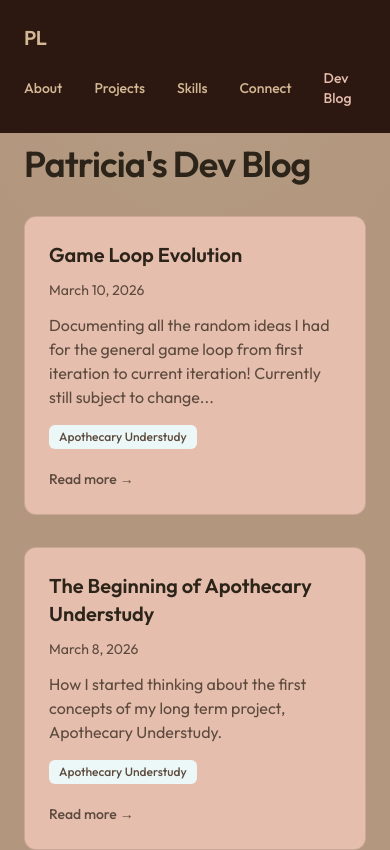
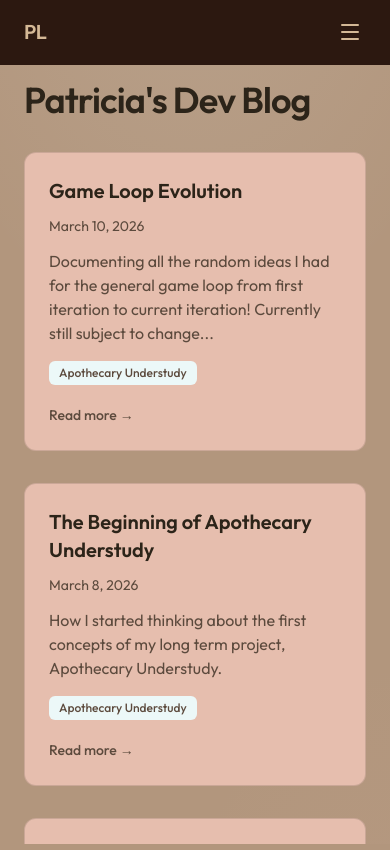
Before and after one commit to pkwlo/Portfolio, a React (Vite) app: page /blog in a window 390 px wide. Shown: the top 850 px of the page. Built offline with nearby package versions, Linux system fonts and the light colour scheme.

Commit message:
add mobile view and fix scrollbar

```diff
--- a/src/App.tsx
+++ b/src/App.tsx
@@ -3,6 +3,14 @@ import NavTop from "./sections/NavTop";
 import Home from "./pages/Home";
 import Blog from "./pages/Blog";
 import BlogPost from "./pages/BlogPost";
+
+function BlogLayout({ children }: { children: React.ReactNode }) {
+  return (
+    <div className="scroll-container fixed top-14 md:top-20 inset-x-0 bottom-0 overflow-y-auto overflow-x-hidden">
+      {children}
+    </div>
+  );
+}
 
 function App() {
   return (
@@ -10,8 +18,8 @@ function App() {
       <NavTop />
       <Routes>
         <Route path="/" element={<Home />} />
-        <Route path="/blog" element={<Blog />} />
-        <Route path="/blog/:slug" element={<BlogPost />} />
+        <Route path="/blog" element={<BlogLayout><Blog /></BlogLayout>} />
+        <Route path="/blog/:slug" element={<BlogLayout><BlogPost /></BlogLayout>} />
       </Routes>
     </>
   );
--- a/src/index.css
+++ b/src/index.css
@@ -1,4 +1,6 @@
 @import "tailwindcss";
+@config "../tailwind.config.js";
+@source "../src";
 
 :root {
   --color-bg: #b2967d;
@@ -33,25 +35,25 @@ body {
 }
 
 /* Custom scrollbar - matches page color scheme */
-.scroll-container::-webkit-scrollbar {
+::-webkit-scrollbar {
   width: 8px;
 }
 
-.scroll-container::-webkit-scrollbar-track {
+::-webkit-scrollbar-track {
   background: var(--color-section);
 }
 
-.scroll-container::-webkit-scrollbar-thumb {
+::-webkit-scrollbar-thumb {
   background: var(--color-cards);
   border-radius: 4px;
 }
 
-.scroll-container::-webkit-scrollbar-thumb:hover {
+::-webkit-scrollbar-thumb:hover {
   background: var(--color-highlight);
 }
 
 /* Firefox */
-.scroll-container {
+* {
   scrollbar-width: thin;
   scrollbar-color: var(--color-cards) var(--color-section);
 }
--- a/src/pages/Blog.tsx
+++ b/src/pages/Blog.tsx
@@ -12,8 +12,8 @@ export default function Blog() {
     : posts;
 
   return (
-    <div className="min-h-screen bg-gradient-mesh pt-24">
-      <div className="max-w-4xl mx-auto px-6 py-12 md:px-8">
+    <div className="min-h-screen bg-gradient-mesh">
+      <div className="max-w-4xl mx-auto px-6 py-6 md:py-12 md:px-8">
         {activeTag && (
           <Link
             to="/blog"
--- a/src/pages/BlogPost.tsx
+++ b/src/pages/BlogPost.tsx
@@ -9,7 +9,7 @@ export default function BlogPost() {
 
   if (!post) {
     return (
-      <div className="min-h-screen bg-gradient-mesh flex flex-col items-center justify-center px-6 pt-24">
+      <div className="min-h-screen bg-gradient-mesh flex flex-col items-center justify-center px-6">
         <h1 className="text-2xl font-semibold text-[var(--color-text)] mb-4">
           Post not found
         </h1>
@@ -24,8 +24,8 @@ export default function BlogPost() {
     );
   }
   return (
-    <div className="min-h-screen bg-gradient-mesh pt-24">
-      <article className="max-w-3xl mx-auto px-6 py-12 md:px-8">
+    <div className="min-h-screen bg-gradient-mesh">
+      <article className="max-w-3xl mx-auto px-6 py-6 md:py-12 md:px-8">
         <Link
           to="/blog"
           className="inline-flex items-center gap-2 text-sm text-[var(--color-text-muted)] hover:text-[var(--color-accent)] mb-8 transition-colors"
--- a/src/pages/Home.tsx
+++ b/src/pages/Home.tsx
@@ -28,7 +28,7 @@ export default function Home() {
           }
         }
       },
-      { threshold: 0.5 }
+      { threshold: 0.3 }
     );
     SECTIONS.forEach((id) => {
       const el = document.getElementById(id);
@@ -43,10 +43,10 @@ export default function Home() {
   const isLastSection = nextIndex === 0;
 
   return (
-    <div className="scroll-container bg-gradient-mesh h-screen w-full overflow-y-auto overflow-x-hidden snap-y snap-mandatory">
+    <div className="scroll-container bg-gradient-mesh fixed top-14 md:top-20 inset-x-0 bottom-0 overflow-y-auto overflow-x-hidden snap-y snap-mandatory">
       <a
         href={`#${nextSection}`}
-        className="fixed bottom-6 left-1/2 -translate-x-1/2 z-40 flex flex-col items-center gap-1 text-[#ECF8F8]/90 hover:text-[#EEE4E1] transition-colors"
+        className="hidden md:flex fixed bottom-6 left-1/2 -translate-x-1/2 z-40 flex-col items-center gap-1 text-[#ECF8F8]/90 hover:text-[#EEE4E1] transition-colors"
         aria-label={isLastSection ? "Scroll to top" : "Scroll down"}
       >
         <span className="text-xs font-medium">
--- a/src/sections/About.tsx
+++ b/src/sections/About.tsx
@@ -9,10 +9,10 @@ export default function About() {
       whileInView={{ opacity: 1, y: 0 }}
       viewport={{ once: true, amount: 0.2 }}
       transition={{ duration: 0.5, ease: "easeOut" }}
-      className="min-h-screen snap-start snap-always flex flex-col justify-center px-6 md:px-8"
+      className="min-h-screen snap-start snap-always flex flex-col justify-center px-6 md:px-8 pt-6 pb-6 md:pb-16"
     >
       <div className="mx-auto max-w-4xl w-full">
-        <div className="rounded-2xl border border-[var(--color-border)] bg-[#e6beae] p-8 md:p-12 backdrop-blur-sm">
+        <div className="rounded-2xl border border-[var(--color-border)] bg-[#e6beae] p-5 sm:p-8 md:p-12 backdrop-blur-sm">
         <p className="text-4xl md:text-5xl font-semibold tracking-tight text-[var(--color-text)] mb-2">
           Patricia
         </p>
--- a/src/sections/Connect.tsx
+++ b/src/sections/Connect.tsx
@@ -12,10 +12,10 @@ export default function Connect() {
       whileInView={{ opacity: 1, y: 0 }}
       viewport={{ once: true, amount: 0.2 }}
       transition={{ duration: 0.5, ease: "easeOut" }}
-      className="min-h-screen snap-start snap-always flex flex-col justify-center px-6 md:px-8"
+      className="min-h-screen snap-start snap-always flex flex-col justify-center px-6 md:px-8 pt-6 pb-6 md:pb-16"
     >
       <div className="mx-auto max-w-4xl w-full">
-        <div className="rounded-2xl border border-[var(--color-border)] bg-[#e6beae] p-8 md:p-12 backdrop-blur-sm w-full flex flex-col items-center text-center">
+        <div className="rounded-2xl border border-[var(--color-border)] bg-[#e6beae] p-5 sm:p-8 md:p-12 backdrop-blur-sm w-full flex flex-col items-center text-center">
         <h2 className="text-3xl md:text-4xl font-semibold tracking-tight text-[var(--color-text)] mb-8">
           Get in Touch
         </h2>
--- a/src/sections/NavTop.tsx
+++ b/src/sections/NavTop.tsx
@@ -1,6 +1,7 @@
-import { motion } from 'framer-motion'
+import { useState } from 'react'
+import { motion, AnimatePresence } from 'framer-motion'
 import { Link, useLocation } from 'react-router-dom'
-
+import { Menu, X } from 'lucide-react'
 
 const navItems = [
   { label: 'About', href: '/#about' },
@@ -12,20 +13,27 @@ const navItems = [
 
 export default function NavTop() {
   const location = useLocation()
+  const [menuOpen, setMenuOpen] = useState(false)
 
   const handleClick = (e: React.MouseEvent<HTMLAnchorElement>, href: string) => {
-    // Check if we are already on the home page and clicking a hash link
+    setMenuOpen(false)
     if (location.pathname === '/' && href.startsWith('/#')) {
       e.preventDefault();
       const id = href.replace('/#', '');
       const element = document.getElementById(id);
-
       if (element) {
         element.scrollIntoView({ behavior: 'smooth' });
         window.history.pushState(null, '', href);
       }
     }
   }
+
+  const linkClass = (href: string) =>
+    `text-sm font-medium transition-colors duration-200 ${
+      href === '/blog' && location.pathname.startsWith('/blog')
+        ? 'text-[#e6beae]'
+        : 'text-[#d4b896] hover:text-[#e6beae]'
+    }`
 
   return (
     <motion.nav
@@ -34,7 +42,7 @@ export default function NavTop() {
       transition={{ duration: 0.4 }}
       className="fixed top-0 left-0 right-0 z-50 border-b border-[#2c1810] backdrop-blur-md bg-[#2c1810]"
     >
-      <div className="max-w-4xl mx-auto flex flex-wrap items-center justify-between gap-4 py-6 px-6 md:px-8">
+      <div className="max-w-4xl mx-auto flex items-center justify-between py-4 px-6 md:py-6 md:px-8">
         <Link
           to='/#about'
           onClick={(e) => handleClick(e, '/#about')}
@@ -42,23 +50,56 @@ export default function NavTop() {
         >
           PL
         </Link>
-        <div className="flex items-center gap-8">
+
+        {/* Desktop links */}
+        <div className="hidden md:flex items-center gap-8">
           {navItems.map((item) => (
             <Link
               key={item.href}
               to={item.href}
               onClick={(e) => handleClick(e, item.href)}
-              className={`text-sm font-medium transition-colors duration-200 ${
-                item.href === '/blog' && location.pathname.startsWith('/blog')
-                  ? 'text-[#e6beae]'
-                  : 'text-[#d4b896] hover:text-[#e6beae]'
-              }`}
+              className={linkClass(item.href)}
             >
               {item.label}
             </Link>
           ))}
         </div>
+
+        {/* Mobile hamburger */}
+        <button
+          onClick={() => setMenuOpen(!menuOpen)}
+          className="md:hidden p-1 text-[#d4b896] hover:text-[#e6beae] transition-colors"
+          aria-label="Toggle menu"
+        >
+          {menuOpen ? <X className="size-6" /> : <Menu className="size-6" />}
+        </button>
       </div>
+
+      {/* Mobile dropdown */}
+      <AnimatePresence>
+        {menuOpen && (
+          <motion.div
+            initial={{ height: 0, opacity: 0 }}
+            animate={{ height: 'auto', opacity: 1 }}
+            exit={{ height: 0, opacity: 0 }}
+            transition={{ duration: 0.2, ease: 'easeInOut' }}
+            className="md:hidden overflow-hidden border-t border-[#d4b896]/20"
+          >
+            <div className="flex flex-col gap-4 px-6 py-5">
+              {navItems.map((item) => (
+                <Link
+                  key={item.href}
+                  to={item.href}
+                  onClick={(e) => handleClick(e, item.href)}
+                  className={linkClass(item.href)}
+                >
+                  {item.label}
+                </Link>
+              ))}
+            </div>
+          </motion.div>
+        )}
+      </AnimatePresence>
     </motion.nav>
   )
 }
```
Also changed, not shown: src/sections/Projects.tsx (+7 -7 lines), src/sections/Skills.tsx (+10 -10 lines). Lines whose indentation alone changed are shown as unchanged.
